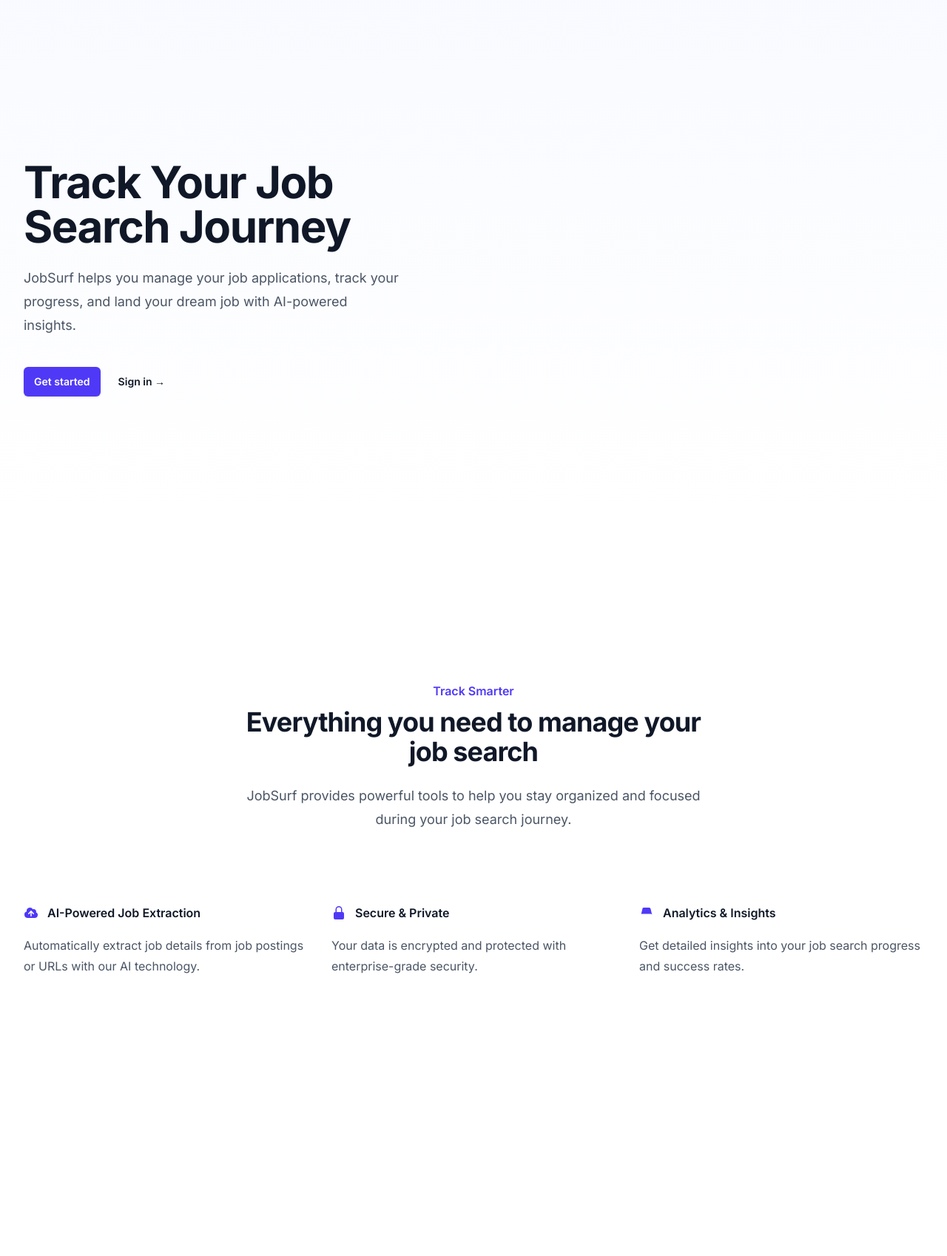
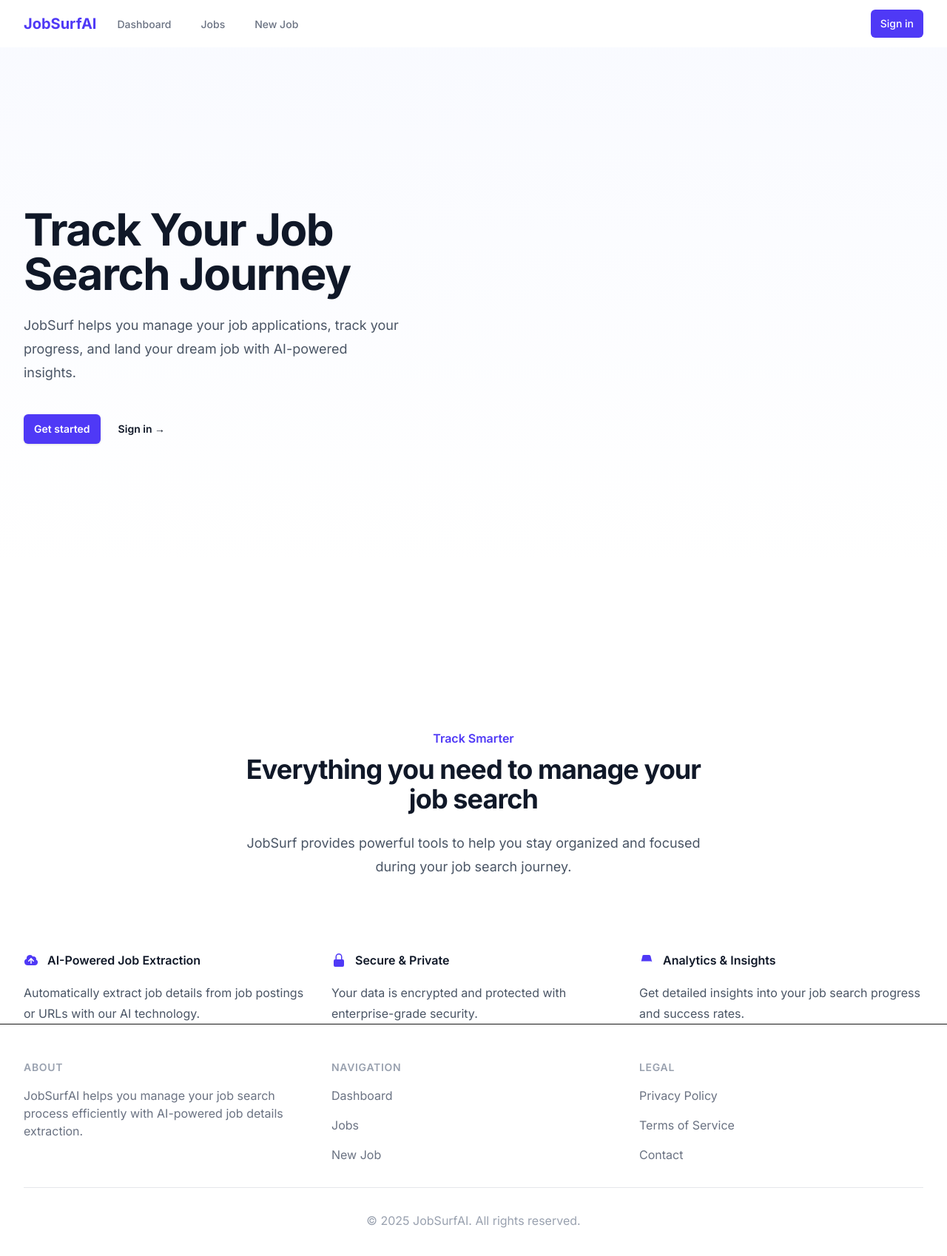
Before and after one commit to sll0yd/jobsurfai, a Next.js app: page / in a window 1280 px wide. Shown: the top 1698 px of the page at 74% size. Before the commit the page ends 1320 px from the top, so only its background shows below. Built offline with nearby package versions, Linux system fonts and the light colour scheme; no server answers.

Commit message:
Add @heroicons/react dependency and update layout with Navbar and Footer components. Enhance Dashboard and Jobs pages by integrating JobStatusComponent for better job status display. Update metadata for improved app description.

```diff
--- a/package.json
+++ b/package.json
@@ -9,6 +9,7 @@
     "lint": "next lint"
   },
   "dependencies": {
+    "@heroicons/react": "^2.2.0",
     "@supabase/ssr": "^0.6.1",
     "@supabase/supabase-js": "^2.49.3",
     "clsx": "^2.1.1",
--- a/src/app/jobs/page.tsx
+++ b/src/app/jobs/page.tsx
@@ -5,6 +5,7 @@
 import { Job, JobStatus } from '@/lib/types'
 import { createClient } from '@/lib/supabase'
 import Link from 'next/link'
+import JobStatusComponent from '@/components/JobStatus'
 
 export default function Jobs() {
   const { user } = useAuth()
@@ -126,21 +127,7 @@
                       )}
                     </div>
                     <div className="flex items-center space-x-4">
-                      <span
-                        className={`px-2 py-1 text-xs font-medium rounded-full ${
-                          job.status === 'applied'
-                            ? 'bg-green-100 text-green-800'
-                            : job.status === 'interview'
-                            ? 'bg-blue-100 text-blue-800'
-                            : job.status === 'offer'
-                            ? 'bg-purple-100 text-purple-800'
-                            : job.status === 'rejected'
-                            ? 'bg-red-100 text-red-800'
-                            : 'bg-gray-100 text-gray-800'
-                        }`}
-                      >
-                        {job.status}
-                      </span>
+                      <JobStatusComponent status={job.status} />
                       <span className="text-sm text-gray-500">
                         {new Date(job.created_at).toLocaleDateString()}
                       </span>
--- a/src/app/layout.tsx
+++ b/src/app/layout.tsx
@@ -2,12 +2,14 @@
 import { Inter } from "next/font/google";
 import "./globals.css";
 import { AuthProvider } from "@/lib/auth-context";
+import Navbar from "@/components/Navbar";
+import Footer from "@/components/Footer";
 
 const inter = Inter({ subsets: ["latin"] });
 
 export const metadata: Metadata = {
-  title: "JobSurf - Job Application Tracker",
-  description: "Track your job applications and manage your career journey with JobSurf.",
+  title: "JobSurfAI - AI-Powered Job Search Manager",
+  description: "Manage your job search process efficiently with AI-powered job details extraction.",
 };
 
 export default function RootLayout({
@@ -19,7 +21,13 @@
     <html lang="en">
       <body className={inter.className}>
         <AuthProvider>
-          {children}
+          <div className="min-h-screen flex flex-col">
+            <Navbar />
+            <main className="flex-grow">
+              {children}
+            </main>
+            <Footer />
+          </div>
         </AuthProvider>
       </body>
     </html>
--- /dev/null
+++ b/src/components/Footer.tsx
@@ -0,0 +1,61 @@
+export default function Footer() {
+  return (
+    <footer className="bg-white border-t">
+      <div className="max-w-7xl mx-auto py-12 px-4 sm:px-6 lg:px-8">
+        <div className="grid grid-cols-1 md:grid-cols-3 gap-8">
+          <div>
+            <h3 className="text-sm font-semibold text-gray-400 tracking-wider uppercase">About</h3>
+            <p className="mt-4 text-base text-gray-500">
+              JobSurfAI helps you manage your job search process efficiently with AI-powered job details extraction.
+            </p>
+          </div>
+          <div>
+            <h3 className="text-sm font-semibold text-gray-400 tracking-wider uppercase">Navigation</h3>
+            <ul className="mt-4 space-y-4">
+              <li>
+                <a href="/dashboard" className="text-base text-gray-500 hover:text-gray-900">
+                  Dashboard
+                </a>
+              </li>
+              <li>
+                <a href="/jobs" className="text-base text-gray-500 hover:text-gray-900">
+                  Jobs
+                </a>
+              </li>
+              <li>
+                <a href="/jobs/new" className="text-base text-gray-500 hover:text-gray-900">
+                  New Job
+                </a>
+              </li>
+            </ul>
+          </div>
+          <div>
+            <h3 className="text-sm font-semibold text-gray-400 tracking-wider uppercase">Legal</h3>
+            <ul className="mt-4 space-y-4">
+              <li>
+                <a href="/privacy" className="text-base text-gray-500 hover:text-gray-900">
+                  Privacy Policy
+                </a>
+              </li>
+              <li>
+                <a href="/terms" className="text-base text-gray-500 hover:text-gray-900">
+                  Terms of Service
+                </a>
+              </li>
+              <li>
+                <a href="/contact" className="text-base text-gray-500 hover:text-gray-900">
+                  Contact
+                </a>
+              </li>
+            </ul>
+          </div>
+        </div>
+        <div className="mt-8 border-t border-gray-200 pt-8">
+          <p className="text-base text-gray-400 text-center">
+            &copy; {new Date().getFullYear()} JobSurfAI. All rights reserved.
+          </p>
+        </div>
+      </div>
+    </footer>
+  )
+}
--- /dev/null
+++ b/src/components/JobStatus.tsx
@@ -0,0 +1,73 @@
+import { JobStatus } from '@/lib/types'
+import {
+  BookmarkIcon,
+  CheckCircleIcon,
+  CalendarIcon,
+  CurrencyDollarIcon,
+  XCircleIcon,
+} from '@heroicons/react/24/outline'
+
+interface JobStatusProps {
+  status: JobStatus
+  onClick?: () => void
+  interactive?: boolean
+}
+
+const statusConfig = {
+  saved: {
+    icon: BookmarkIcon,
+    label: 'Saved',
+    className: 'bg-gray-100 text-gray-800 hover:bg-gray-200',
+  },
+  applied: {
+    icon: CheckCircleIcon,
+    label: 'Applied',
+    className: 'bg-green-100 text-green-800 hover:bg-green-200',
+  },
+  interview: {
+    icon: CalendarIcon,
+    label: 'Interview',
+    className: 'bg-blue-100 text-blue-800 hover:bg-blue-200',
+  },
+  offer: {
+    icon: CurrencyDollarIcon,
+    label: 'Offer',
+    className: 'bg-purple-100 text-purple-800 hover:bg-purple-200',
+  },
+  rejected: {
+    icon: XCircleIcon,
+    label: 'Rejected',
+    className: 'bg-red-100 text-red-800 hover:bg-red-200',
+  },
+}
+
+export default function JobStatus({ status, onClick, interactive = false }: JobStatusProps) {
+  const config = statusConfig[status]
+  const Icon = config.icon
+
+  const baseClasses = 'inline-flex items-center px-2.5 py-0.5 rounded-full text-xs font-medium transition-colors duration-200'
+  const interactiveClasses = interactive ? 'cursor-pointer focus:outline-none focus:ring-2 focus:ring-offset-2' : ''
+  const statusClasses = `${baseClasses} ${config.className} ${interactiveClasses}`
+
+  const content = (
+    <>
+      <Icon className="h-3.5 w-3.5 mr-1" />
+      {config.label}
+    </>
+  )
+
+  if (interactive && onClick) {
+    return (
+      <button
+        type="button"
+        onClick={onClick}
+        className={statusClasses}
+        aria-label={`Change status to ${config.label}`}
+      >
+        {content}
+      </button>
+    )
+  }
+
+  return <span className={statusClasses}>{content}</span>
+}
--- /dev/null
+++ b/src/components/Navbar.tsx
@@ -0,0 +1,82 @@
+'use client'
+
+import Link from 'next/link'
+import { useAuth } from '@/lib/auth-context'
+import { usePathname } from 'next/navigation'
+
+export default function Navbar() {
+  const { user, signOut } = useAuth()
+  const pathname = usePathname()
+
+  const isActive = (path: string) => pathname === path
+
+  return (
+    <nav className="bg-white shadow">
+      <div className="max-w-7xl mx-auto px-4 sm:px-6 lg:px-8">
+        <div className="flex justify-between h-16">
+          <div className="flex">
+            <div className="flex-shrink-0 flex items-center">
+              <Link href="/" className="text-xl font-bold text-indigo-600">
+                JobSurfAI
+              </Link>
+            </div>
+            <div className="hidden sm:ml-6 sm:flex sm:space-x-8">
+              <Link
+                href="/dashboard"
+                className={`inline-flex items-center px-1 pt-1 border-b-2 text-sm font-medium ${
+                  isActive('/dashboard')
+                    ? 'border-indigo-500 text-gray-900'
+                    : 'border-transparent text-gray-500 hover:border-gray-300 hover:text-gray-700'
+                }`}
+              >
+                Dashboard
+              </Link>
+              <Link
+                href="/jobs"
+                className={`inline-flex items-center px-1 pt-1 border-b-2 text-sm font-medium ${
+                  isActive('/jobs')
+                    ? 'border-indigo-500 text-gray-900'
+                    : 'border-transparent text-gray-500 hover:border-gray-300 hover:text-gray-700'
+                }`}
+              >
+                Jobs
+              </Link>
+              <Link
+                href="/jobs/new"
+                className={`inline-flex items-center px-1 pt-1 border-b-2 text-sm font-medium ${
+                  isActive('/jobs/new')
+                    ? 'border-indigo-500 text-gray-900'
+                    : 'border-transparent text-gray-500 hover:border-gray-300 hover:text-gray-700'
+                }`}
+              >
+                New Job
+              </Link>
+            </div>
+          </div>
+          <div className="hidden sm:ml-6 sm:flex sm:items-center">
+            {user ? (
+              <div className="ml-3 relative">
+                <div className="flex items-center space-x-4">
+                  <span className="text-sm text-gray-700">{user.email}</span>
+                  <button
+                    onClick={() => signOut()}
+                    className="inline-flex items-center px-3 py-2 border border-transparent text-sm font-medium rounded-md text-white bg-indigo-600 hover:bg-indigo-700 focus:outline-none focus:ring-2 focus:ring-offset-2 focus:ring-indigo-500"
+                  >
+                    Sign out
+                  </button>
+                </div>
+              </div>
+            ) : (
+              <Link
+                href="/login"
+                className="inline-flex items-center px-3 py-2 border border-transparent text-sm font-medium rounded-md text-white bg-indigo-600 hover:bg-indigo-700 focus:outline-none focus:ring-2 focus:ring-offset-2 focus:ring-indigo-500"
+              >
+                Sign in
+              </Link>
+            )}
+          </div>
+        </div>
+      </div>
+    </nav>
+  )
+}
```
Also changed, not shown: src/app/dashboard/page.tsx (+15 -19 lines), src/app/jobs/[id]/page.tsx (+29 -9 lines), 1 other file (tests, documents, lock files or other folders).
